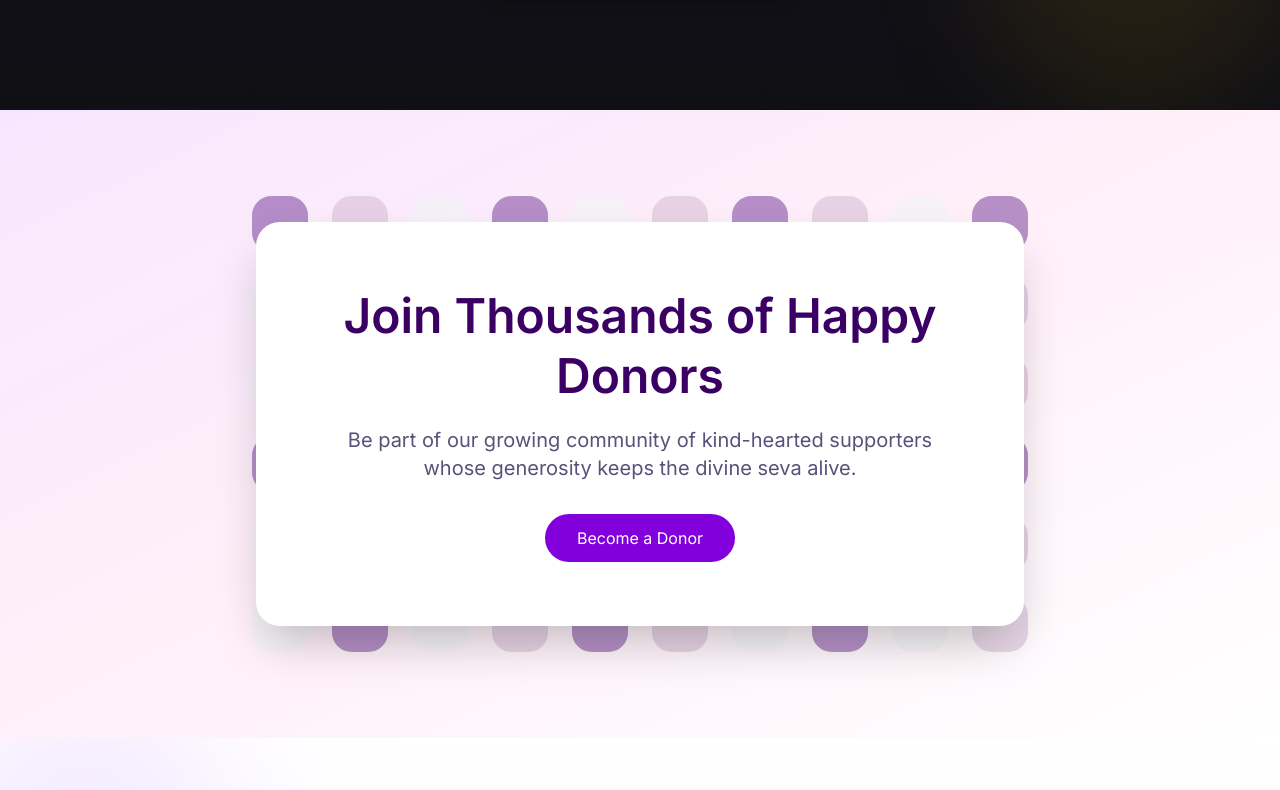
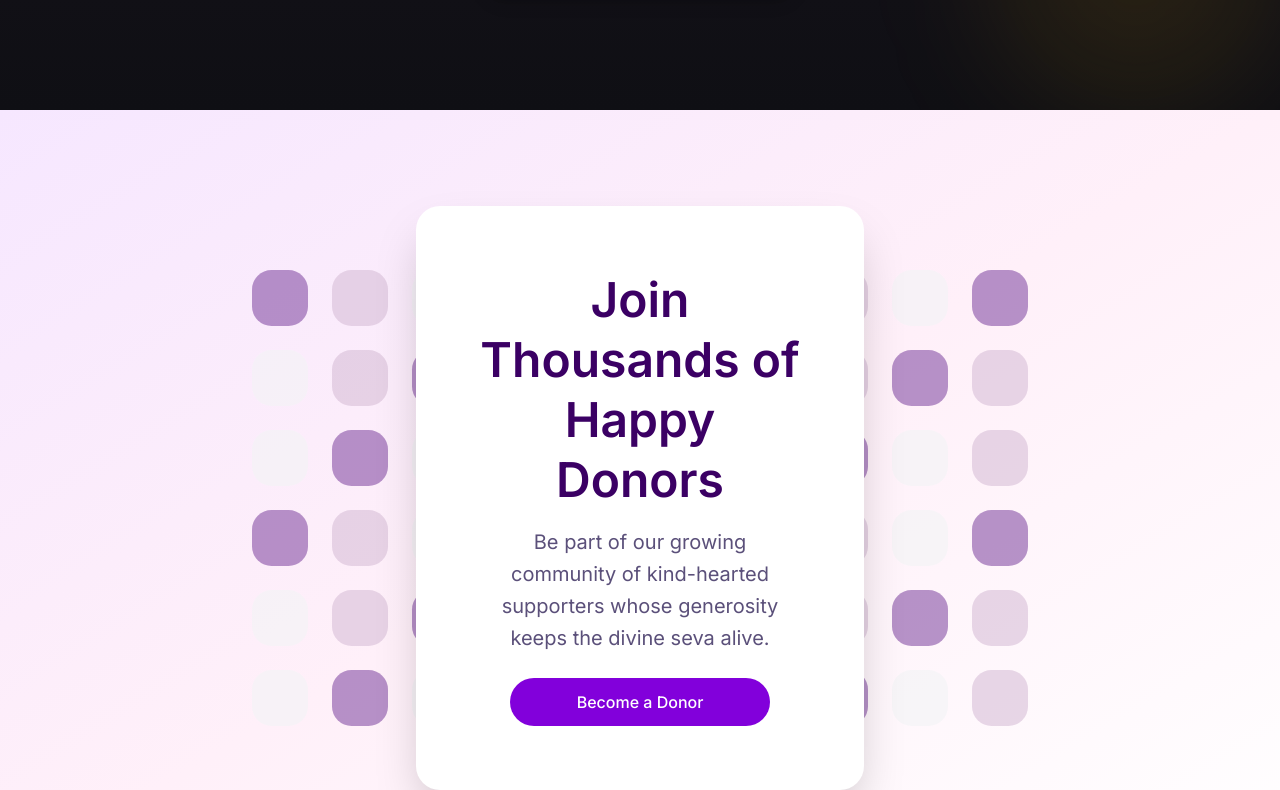
Before and after one commit to PathakAnshika/ShivTempleWebsite, a Next.js app: page / in a window 1280 px wide. Shown: the part 2274-3064 px from the top of the page. Built offline with nearby package versions, Linux system fonts and the light colour scheme.

Commit message:
Upgrade Next.js to fix security vulnerability

```diff
--- a/app/components/HomeDonationSection.jsx
+++ b/app/components/HomeDonationSection.jsx
@@ -14,7 +14,7 @@ export default function HomeDonationSection() {
   // };
 
   return (
-   <section className="relative overflow-hidden bg-gradient-to-br from-[#f6e7ff] via-[#fff0f9] to-white py-16 sm:py-20 md:py-28">
+   <section className="relative overflow-hidden bg-gradient-to-br from-[#f6e7ff] via-[#fff0f9] to-white py-10 sm:py-14 md:py-24">
 
       {/* Background Grid */}
       <div className="absolute inset-0 flex justify-center items-center opacity-60 pointer-events-none">
@@ -40,14 +40,15 @@ export default function HomeDonationSection() {
           initial={{ opacity: 0, scale: 0.9 }}
           whileInView={{ opacity: 1, scale: 1 }}
           transition={{ duration: 0.6 }}
-        className="
+       className="
   bg-white
   rounded-3xl
   shadow-2xl
   px-5 sm:px-8 md:px-16
   py-8 sm:py-10 md:py-16
-  max-w-3xl
-  mx-4
+  w-full
+  max-w-md
+  mx-auto
 "
         >
           <motion.h2
@@ -70,13 +71,18 @@ export default function HomeDonationSection() {
             initial={{ opacity: 0, y: 20 }}
             animate={{ opacity: 1, y: 0 }}
             transition={{ delay: 0.4, duration: 0.6 }}
-            className="
-  mt-4 sm:mt-5
-  text-sm sm:text-base md:text-xl
+           className="
+  mt-4
+  text-sm
+  sm:text-base
+  md:text-xl
   text-[#5b507a]
-  leading-7
+  leading-8
+  max-w-[280px]
+  sm:max-w-none
+  mx-auto
 "
-          >
+>
             Be part of our growing community of kind-hearted supporters whose generosity
             keeps the divine seva alive.
           </motion.p>
@@ -88,14 +94,17 @@ export default function HomeDonationSection() {
     router.push("/donation");
   }}
  className="
-  mt-6 sm:mt-8
-  w-full sm:w-auto
-  px-6 sm:px-8
+  mt-6
+  w-full
+  max-w-[260px]
+  mx-auto
   py-3
-  text-sm sm:text-base
+  text-sm
+  sm:text-base
   bg-purple-700
   text-white
   rounded-full
+  font-medium
 "
 >
   Become a Donor
```
